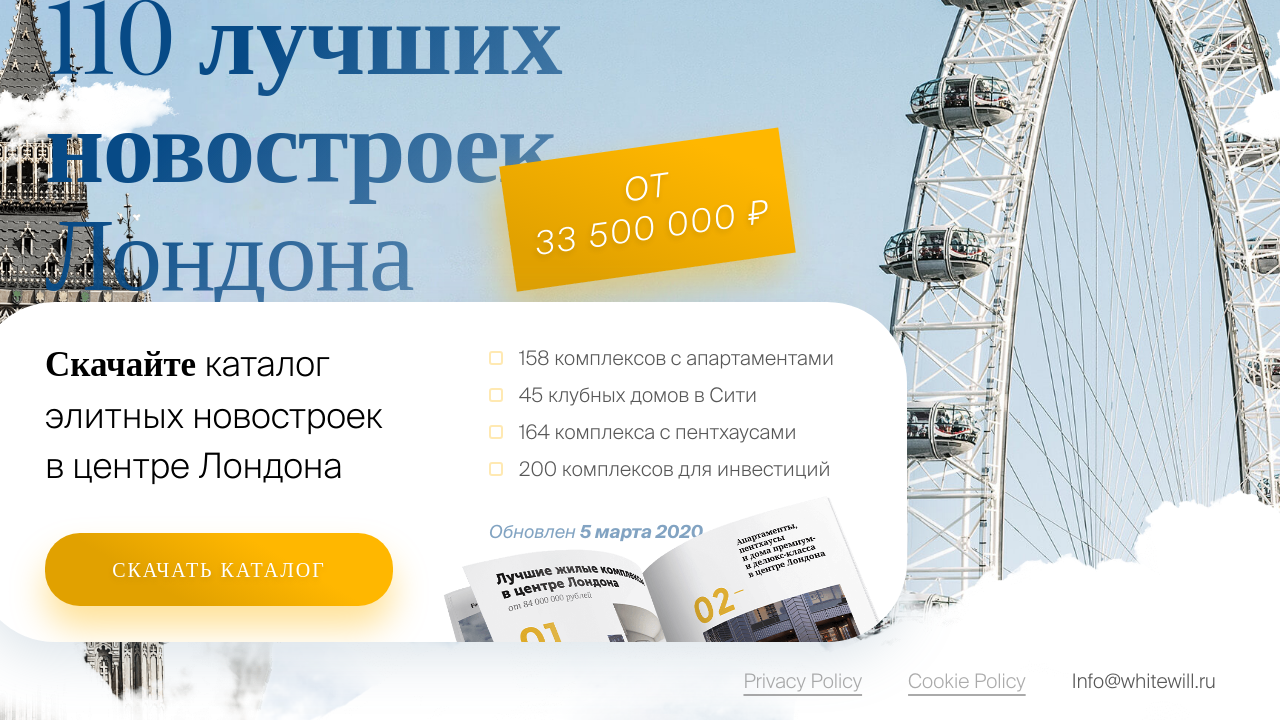
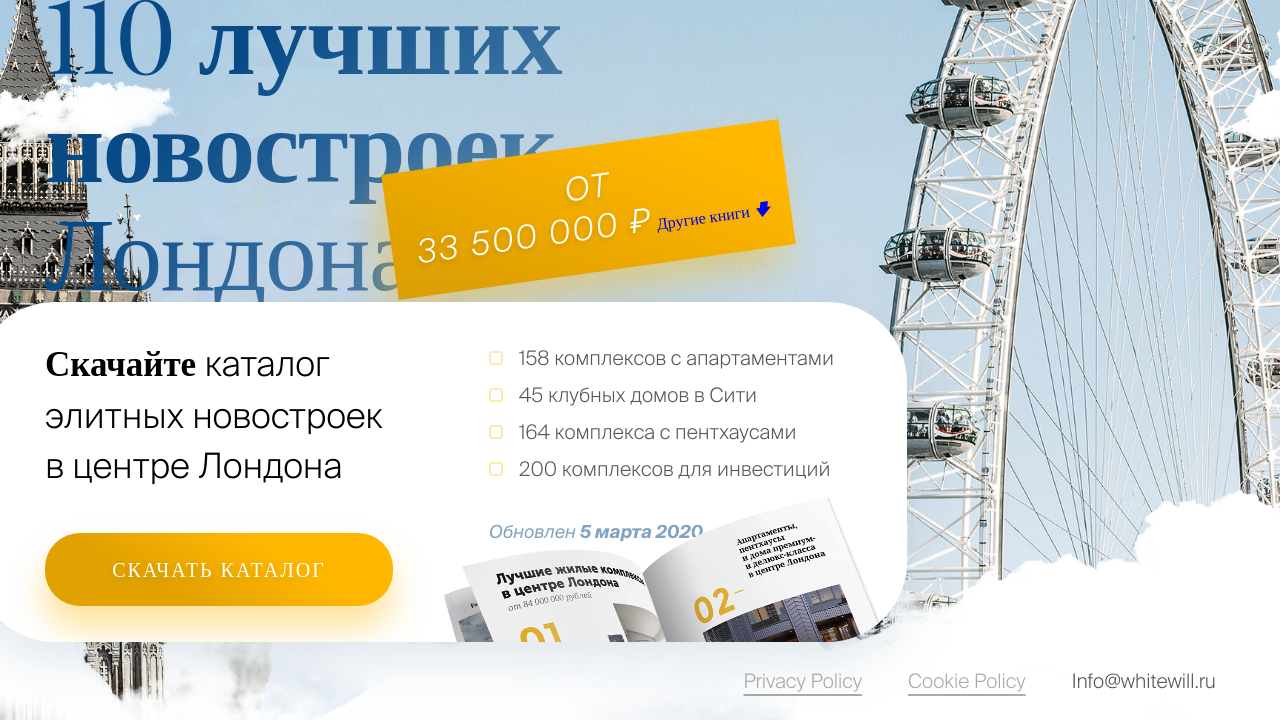
Before and after one commit to nerzar/nerzar.github.io, a plain HTML site: page index.html in a window 1280 px wide. Shown: the part 80-800 px from the top of the page. Drawn offline with nearby package versions, Linux system fonts and the light colour scheme; some packages are replaced by stand-ins of ours; a script that the page names is missing; a web font is replaced by a local one.

Commit message:
Update index.html

```diff
--- a/index.html
+++ b/index.html
@@ -51,6 +51,7 @@
 					</h1>
 					<div class="banner ">
 						<span>от<br> 33 500 000 ₽</span>
+						    <a href="#">Другие книги <i style="font-family: sans-serif;">&#129095;</i></a>
 					</div>
 				</div>
 			</div>
```
